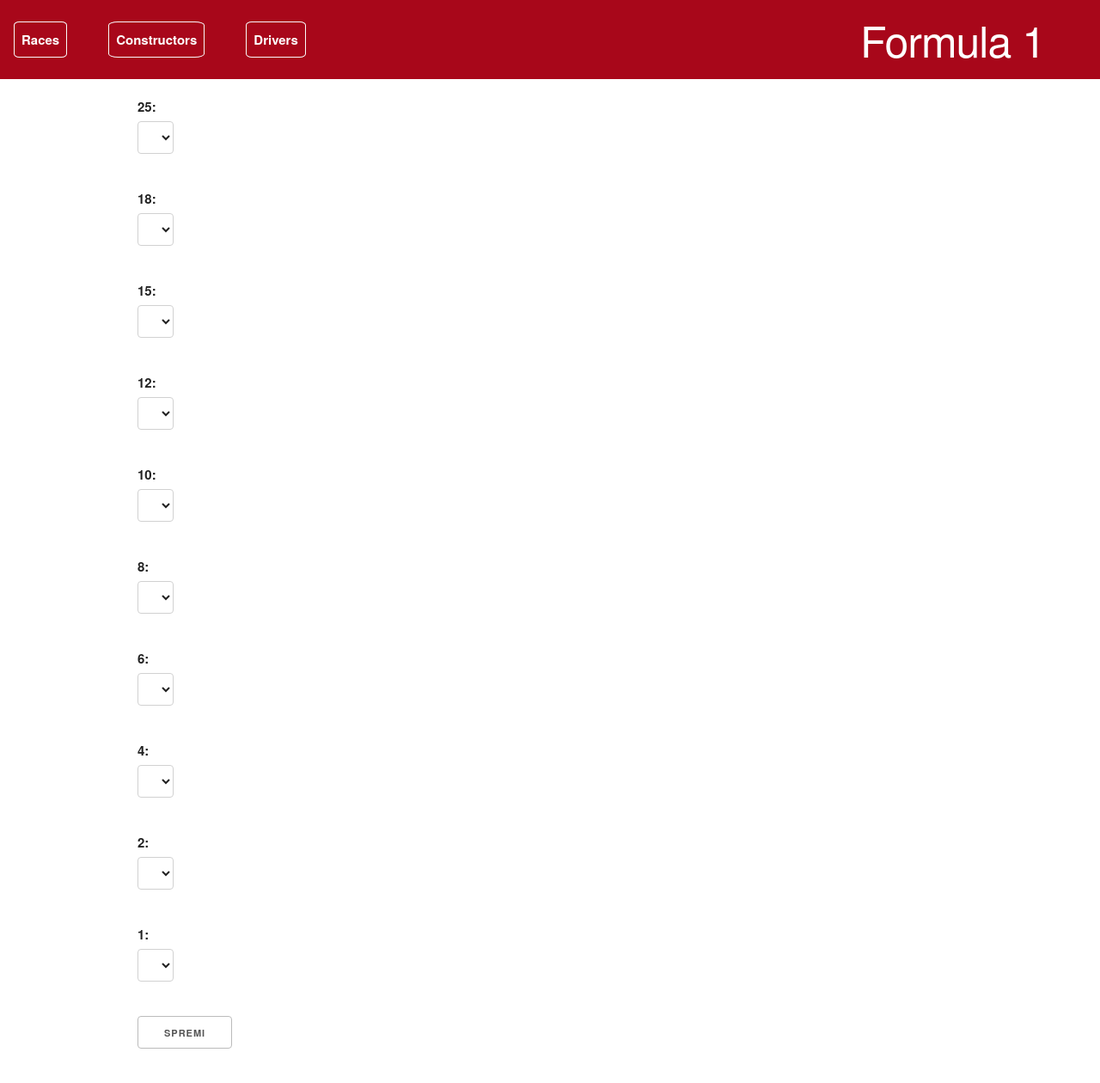
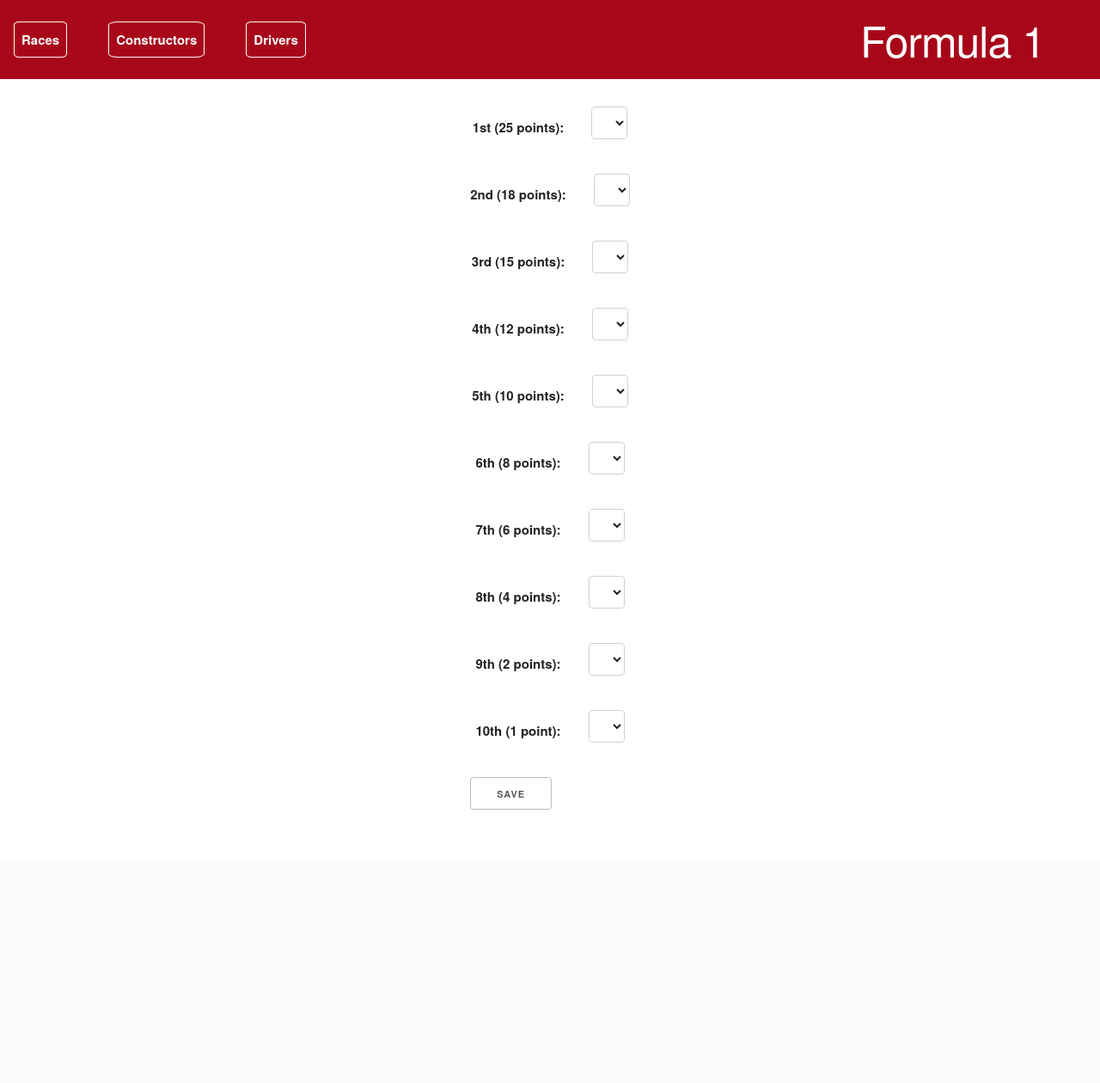
Before and after one commit to Mats01-fer/ifsus-2022, a Django app: page /race-points/1/ in a window 1280 px wide. Shown: the whole page at 86% size. After the commit the page ends 942 px from the top, so only its background shows below. Run offline with Django 3.2, Linux system fonts and the light colour scheme; data that the repository does not hold is empty.

Commit message:
adds styles and drivers list

```diff
--- a/f1/forms.py
+++ b/f1/forms.py
@@ -23,16 +23,16 @@
 
 
 class AssingPointsForm(Form):
-    points_25 = CharField(label='25', widget=Select(choices=[(driver.number, "%d %s %s" % (driver.number, driver.name, driver.last_name)) for driver in drivers]))
-    points_18 = CharField(label='18', widget=Select(choices=[(driver.number, "%d %s %s" % (driver.number, driver.name, driver.last_name)) for driver in drivers]))
-    points_15 = CharField(label='15', widget=Select(choices=[(driver.number, "%d %s %s" % (driver.number, driver.name, driver.last_name)) for driver in drivers]))
-    points_12 = CharField(label='12', widget=Select(choices=[(driver.number, "%d %s %s" % (driver.number, driver.name, driver.last_name)) for driver in drivers]))
-    points_10 = CharField(label='10', widget=Select(choices=[(driver.number, "%d %s %s" % (driver.number, driver.name, driver.last_name)) for driver in drivers]))
-    points_8 = CharField(label='8', widget=Select(choices=[(driver.number, "%d %s %s" % (driver.number, driver.name, driver.last_name)) for driver in drivers]))
-    points_6 = CharField(label='6', widget=Select(choices=[(driver.number, "%d %s %s" % (driver.number, driver.name, driver.last_name)) for driver in drivers]))
-    points_4 = CharField(label='4', widget=Select(choices=[(driver.number, "%d %s %s" % (driver.number, driver.name, driver.last_name)) for driver in drivers]))
-    points_2 = CharField(label='2', widget=Select(choices=[(driver.number, "%d %s %s" % (driver.number, driver.name, driver.last_name)) for driver in drivers]))
-    points_1 = CharField(label='1', widget=Select(choices=[(driver.number, "%d %s %s" % (driver.number, driver.name, driver.last_name)) for driver in drivers]))
+    points_25 = CharField(label='1st (25 points)', widget=Select(choices=[(driver.number, "%d %s %s" % (driver.number, driver.name, driver.last_name)) for driver in drivers]))
+    points_18 = CharField(label='2nd (18 points)', widget=Select(choices=[(driver.number, "%d %s %s" % (driver.number, driver.name, driver.last_name)) for driver in drivers]))
+    points_15 = CharField(label='3rd (15 points)', widget=Select(choices=[(driver.number, "%d %s %s" % (driver.number, driver.name, driver.last_name)) for driver in drivers]))
+    points_12 = CharField(label='4th (12 points)', widget=Select(choices=[(driver.number, "%d %s %s" % (driver.number, driver.name, driver.last_name)) for driver in drivers]))
+    points_10 = CharField(label='5th (10 points)', widget=Select(choices=[(driver.number, "%d %s %s" % (driver.number, driver.name, driver.last_name)) for driver in drivers]))
+    points_8 = CharField(label='6th (8 points)', widget=Select(choices=[(driver.number, "%d %s %s" % (driver.number, driver.name, driver.last_name)) for driver in drivers]))
+    points_6 = CharField(label='7th (6 points)', widget=Select(choices=[(driver.number, "%d %s %s" % (driver.number, driver.name, driver.last_name)) for driver in drivers]))
+    points_4 = CharField(label='8th (4 points)', widget=Select(choices=[(driver.number, "%d %s %s" % (driver.number, driver.name, driver.last_name)) for driver in drivers]))
+    points_2 = CharField(label='9th (2 points)', widget=Select(choices=[(driver.number, "%d %s %s" % (driver.number, driver.name, driver.last_name)) for driver in drivers]))
+    points_1 = CharField(label='10th (1 point)', widget=Select(choices=[(driver.number, "%d %s %s" % (driver.number, driver.name, driver.last_name)) for driver in drivers]))
 
 
     def clean(self):
--- a/f1/static/css/style.css
+++ b/f1/static/css/style.css
@@ -11,6 +11,10 @@
     --space-xl: 64px;
 }
 
+* {
+    box-sizing: border-box;
+}
+
 .header {
     display: flex;
     flex-direction: row-reverse;
@@ -20,6 +24,7 @@
     background-color: var(--color-primary);
     color: var(--color-primary-text);
 }
+
 
 .main-title, .sub-title {
     padding: 0 var(--space-l);
@@ -34,7 +39,6 @@
 }
 
 .nav-item {
-    text-decoration: none;
     color: var(--color-primary-text);
     font-weight: bold;
     border: 1px solid var(--color-secondary);
@@ -42,9 +46,160 @@
     padding: var(--space-xs);
 }
 
-.nav-item:hover {
+a.clickable {
+    text-decoration: none;
+}
+
+.clickable:hover {
     cursor: pointer;
-    transform: scale(1.1);
     color: var(--color-primary-text);
-    transition: 300ms;
 }
+
+.page-content {
+    height: 90vh;
+    overflow-y: scroll;
+    width: 100vw;
+}
+
+
+.constructors-page-wrapper {
+    display: flex;
+    flex-direction: column;
+    gap: var(--space-s);
+    align-items: center;
+    justify-content: center;
+    padding: var(--space-m);
+}
+
+.constructor-wrapper {
+    position: relative;
+    display: flex;
+    flex-direction: column;
+    align-items: center;
+    justify-content: center;
+    color: black;
+    width: 40vw;
+    padding: 0 var(--space-l);
+    border: 2px solid var(--color-primary);
+    border-radius: 2em;
+}
+
+.constructor-wrapper a.clickable {
+    color: black;
+}
+
+.constructor-wrapper a.clickable:hover {
+    color: var(--color-highlight) !important;
+}
+
+.constructor-rank {
+    position: absolute;
+    left: var(--space-m);
+    top: var(--space-m);
+}
+
+
+
+.constructor-info {
+    display: flex;
+    flex-direction: row;
+    gap: var(--space-m);
+    align-items: center;
+    justify-content: flex-start;
+}
+
+.constructor-drivers {
+    display: flex;
+    flex-direction: column;
+}
+
+.constructor-driver {
+    display: flex;
+    flex-direction: row;
+    gap: var(--space-m);
+    align-items: center;
+    justify-content: flex-start;
+}
+
+.drivers-page-wrapper, .races-page-wrapper {
+    display: flex;
+    align-items: center;
+    justify-content: center;
+    padding: var(--space-m);
+}
+
+.driver-grid {
+    display: grid;
+    grid-template-columns: repeat(5, 1fr);
+    margin: auto;
+    gap: var(--space-xs) var(--space-m);
+}
+
+
+.driver-grid a.clickable {
+    color: black;
+}
+
+.driver-grid a.clickable:hover {
+    color: var(--color-highlight) !important;
+    font-weight: bold;
+}
+
+.races-grid{
+    display: grid;
+    grid-template-columns: repeat(2, 1fr);
+    margin: auto;
+    gap: var(--space-xs) var(--space-m);
+}
+
+.races-grid a.clickable {
+    color: var(--color-highlight);
+    font-weight: 600;
+}
+
+.races-grid a.clickable:hover {
+    text-decoration: underline;
+}
+
+.column-header {
+    font-weight: bold;
+    color: var(--color-primary);
+}
+
+.constructor-page-wrapper {
+    display: flex;
+    flex-direction: column;
+    justify-content: center;
+    align-items: center;
+    width: 100%;
+    height: 100%;
+}
+
+.constructor-driver-form {
+    display: flex;
+    flex-direction: row;
+    gap: var(--space-m);
+}
+
+
+.race-points-page-wrapper {
+    display: flex;
+    align-items: center;
+    justify-content: center;
+    padding: var(--space-m);
+}
+
+.race-points-form {
+    display: flex;
+    align-items: center;
+    justify-content: center;
+    flex-direction: column;
+}
+
+.race-points-form > * {
+    display: flex;
+    align-items: center;
+    justify-content: center;
+    flex-direction: row;
+    gap: var(--space-m);
+}
--- a/f1/templates/base.html
+++ b/f1/templates/base.html
@@ -18,12 +18,12 @@
         <h1 class="main-title">Formula 1</h1>
         <h1 class="sub-title">{{title}}</h1>
         <nav class="nav-container">
-            <a class="nav-item" href="/races">Races</a>
-            <a class="nav-item" href="/constructors">Constructors</a>
-            <a class="nav-item" href="/drivers">Drivers</a>
+            <a class="nav-item clickable" href="/races">Races</a>
+            <a class="nav-item clickable" href="/constructors">Constructors</a>
+            <a class="nav-item clickable" href="/drivers">Drivers</a>
         </nav>
     </header>
-    <div class="container">
+    <div class="page-content">
         {% block content %}
         {% endblock content %}
     </div>
--- a/f1/templates/race.html
+++ b/f1/templates/race.html
@@ -2,16 +2,14 @@
 
 {% block content %}
 
-<div>
-  <h1>{{race.name}}</h1>
+<div class="race-points-page-wrapper">
   <form method="post">
     {% csrf_token %}
-    {{ form.as_p }}
-    {{ form.non_field_errors }}
-    <input type="submit" value="Spremi">
+    <div class="race-points-form">
+      {{ form.as_p }}
+    </div>
+    <input type="submit" value="Save">
   </form>
-
-
 </div>
 
 {% endblock content %}
--- a/f1/templates/team_form.html
+++ b/f1/templates/team_form.html
@@ -1,12 +1,11 @@
 {% extends "base.html" %}
 
 {% block content %}
-<h1>{{title}}</h1>
-<div>
+<div class="constructor-page-wrapper">
   <form method="post">
     {{ formset.management_form }}
     {% for form in formset %}
-    <ul style="display: flex; justify-content: space-evenly">
+    <ul class="constructor-driver-form">
       {{form}}
     </ul>
     {% endfor %}
--- a/f1/urls.py
+++ b/f1/urls.py
@@ -54,5 +54,6 @@
     path('teams/', views.TeamsView.as_view()),
     path('races/', views.RacesView.as_view()),
     path('constructors/', views.ConstructorsView.as_view()),
+    path('drivers/', views.DriversView.as_view()),
     re_path(r'race-points/(?P<id>\d+)/', views.RacePointScoringView.as_view()),
 ]
--- a/f1/views.py
+++ b/f1/views.py
@@ -34,15 +34,17 @@
     success_url = '/teams'
 
 class TeamView(View):
+
     template_name = 'team_form.html'
     form = TeamForm()
     DriverFormSet = modelformset_factory(Driver, form=DriverForm, extra=1, can_delete=True)
 
     def get(self, request, id, *args, **kwargs):
         queryset = Driver.objects.filter(team=id)
+        formset = self.DriverFormSet(queryset=queryset)
+        team = Team.objects.filter(id=id)[0]
 
-        formset = self.DriverFormSet(queryset=queryset)
-        return render(request,template_name=self.template_name, context={'title': "test", "form": self.form, "formset": formset})
+        return render(request,template_name=self.template_name, context={'title': team.name, "form": self.form, "formset": formset, 'team': team })
 
 
 class IsFIAPermission(permissions.BasePermission):
@@ -152,7 +154,7 @@
 
     def get(self, request, *args, **kwargs):
         races = Race.objects.all()
-        return render(request, 'races.html', context={'races': races})
+        return render(request, 'races.html', context={'races': races, 'title': 'Races'})
 
 
 class TeamDetailView(DetailView):
@@ -185,10 +187,26 @@
         for team in teams_data:
             team['position'] = pos
             pos += 1
-        return render(request, 'constructors.html', context={'teams_data': teams_data})
+        return render(request, 'constructors.html', context={'teams_data': teams_data, 'title': 'Constructors'})
 
+class DriversView(View):
+    def get(self, request, *args, **kwargs):
+        drivers = Driver.objects.all().order_by('points')
 
+        drivers_with_points = [];
+        pos = 1
+        for driver in drivers:
+            drivers_with_points.append({
+                'name': driver.name,
+                'last_name': driver.last_name,
+                'team': driver.team,
+                'number': driver.number,
+                'points': driver.points,
+                'pos': pos,
+            })
+            pos += 1
 
+        return render(request, 'drivers.html', context={'drivers': drivers_with_points, 'title': 'Drivers'})
 
 class RacePointScoringView(View):
     def get(self, request, id, *args, **kwargs):
@@ -213,4 +231,4 @@
 
             return HttpResponseRedirect('/constructors/')
         else:
-            return render(request, 'race.html', context={'form': form})
+            return render(request, 'race.html', context={'form': form, 'title': race.name + ' Results'})
```
Also changed, not shown: f1/templates/constructors.html (+21 -13 lines), f1/templates/drivers.html (added, +21 -0 lines), f1/templates/races.html (+9 -6 lines).
